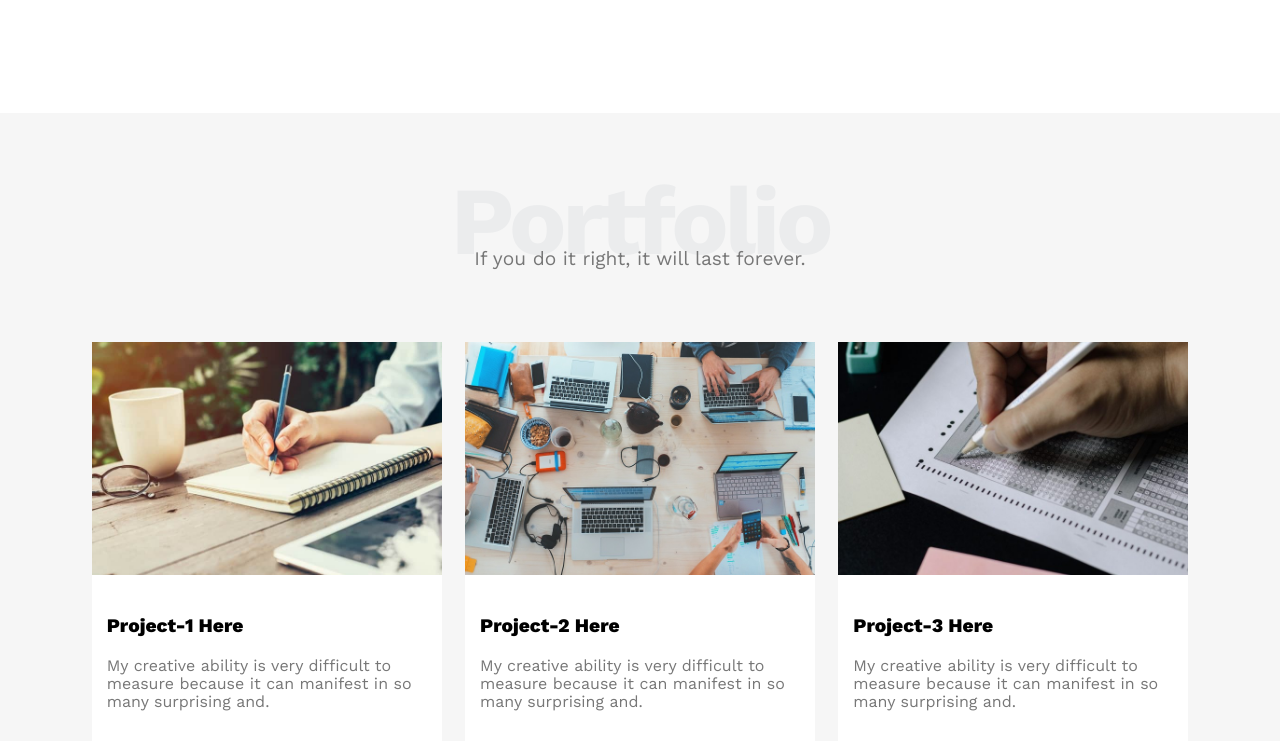
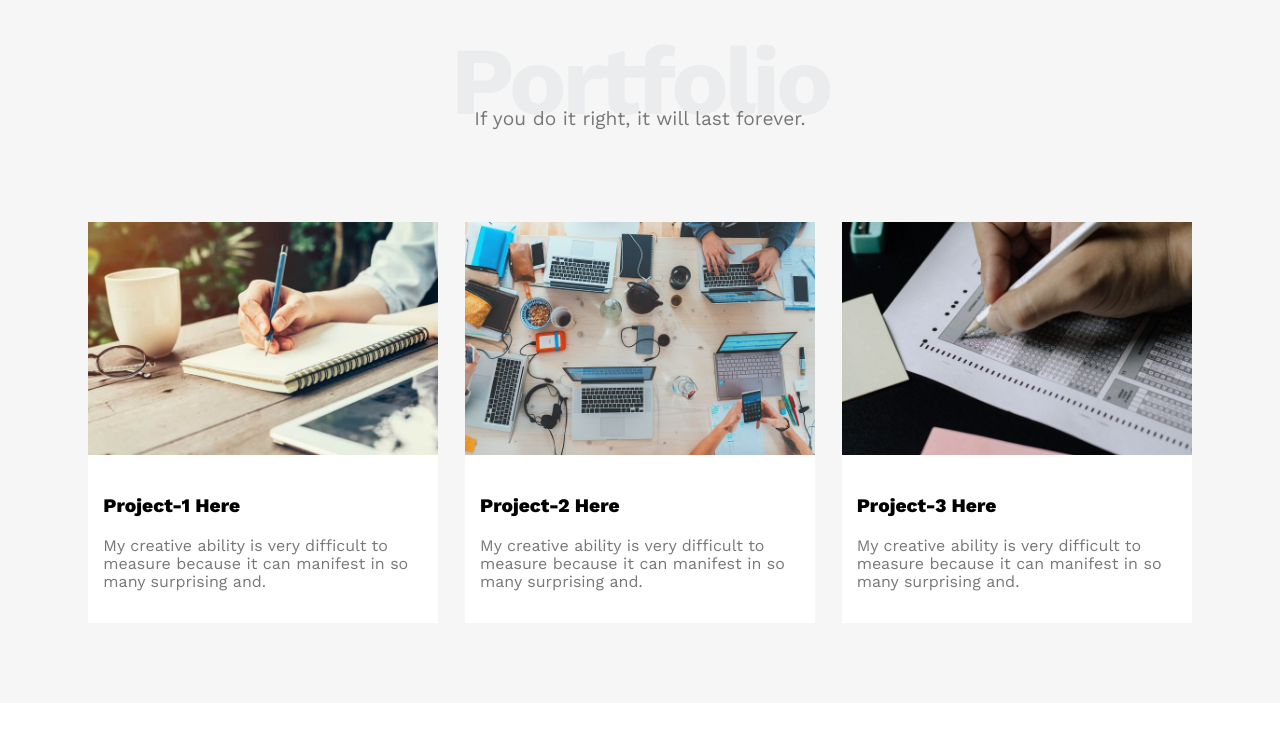
Before and after one commit to naghm-ayman/Html_Css_Projects, a plain HTML site: page 1st-Template/index.html in a window 1280 px wide. Shown: the part 1859-2600 px from the top of the page. Drawn offline with nearby package versions, Linux system fonts and the light colour scheme.

Commit message:
Update style.css

```diff
--- a/1st-Template/Css/style.css
+++ b/1st-Template/Css/style.css
@@ -2,6 +2,7 @@
     box-sizing: border-box;
     scroll-behavior: smooth;
 }
+
 :root{
     --main-color:#10cab7;
     --padding: 80px 0;
@@ -10,7 +11,8 @@
     font-family: "Work Sans", sans-serif;
 }
 .container{
-    padding: 20px;
+    padding: 0 20px;
+    margin: 0 auto;
 }
 
 /* Header Style Starts */
@@ -224,7 +226,7 @@
     flex-direction: row;
     align-items: center;
     justify-content: space-around;
-    padding: 40px 60px;
+    padding-top: 60px;
 }
 .portfolio .portfolio-cards .card{
     width: 350px;
@@ -347,7 +349,16 @@
 /* Footer Style Ends */
 
 /* Tablets and smaller laptops */
+@media (min-width: 1200px) {
+    .container {
+      width: 1170px;
+    }
+  }
+
 @media (max-width: 991px) {
+    header .container{
+        margin: 0 30px;
+    }
     .landing-page .landing-page-text {
       width: 70vw;
       font-size: 1.1em;
@@ -367,6 +378,9 @@
 
   /* Phones */
   @media (max-width: 767px) {
+    header .container{
+        margin: 0 30px;
+    }
     .landing-page .landing-page-text {
       width: 90vw;
       font-size: 1em;
```
